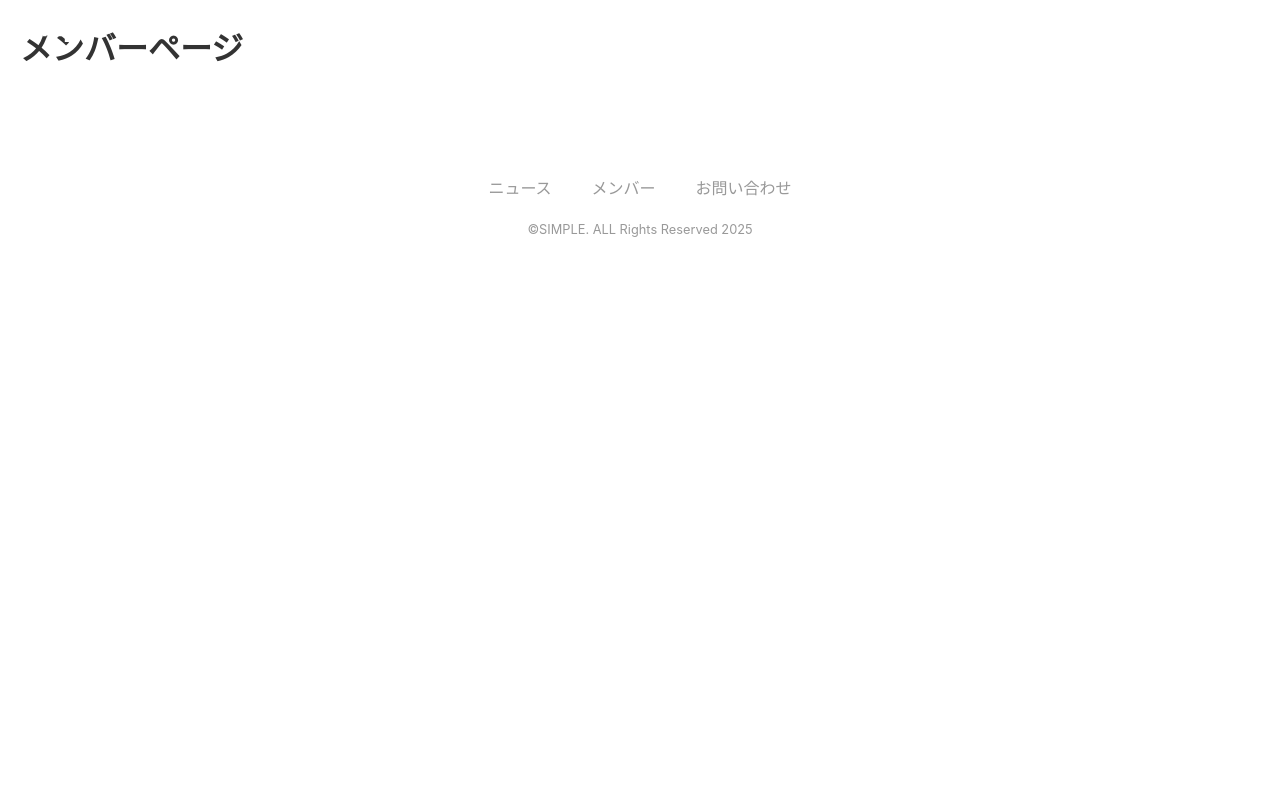
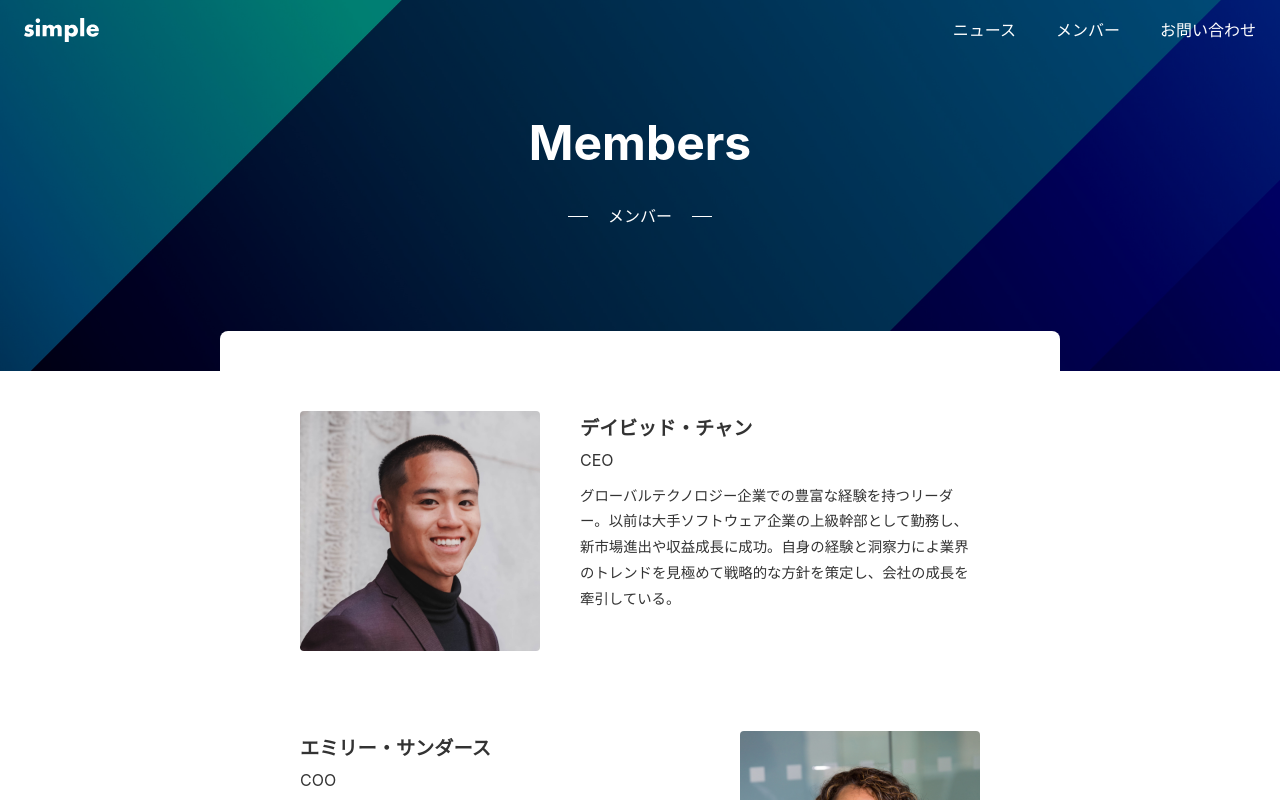
Before and after one commit to STHEXA/nextjs-microcms-book, a Next.js app: page /members in a window 1280 px wide. Shown: the top 800 px of the page. Built offline with nearby package versions, Linux system fonts and the light colour scheme.

Commit message:
メンバーページ作成

```diff
--- /dev/null
+++ b/app/_components/Hero/index.module.css
@@ -0,0 +1,55 @@
+.container {
+  position: relative;
+  display: flex;
+  align-items: center;
+  justify-content: center;
+  background-color: rgba(0, 0, 0, 0.5);
+  color: #fff;
+  overflow: hidden;
+  padding: 100px 0;
+}
+
+.title {
+  font-size: 3rem;
+  font-weight: bold;
+  text-align: center;
+  margin-bottom: 1rem;
+}
+
+.sub {
+  display: flex;
+  align-items: center;
+  gap: 20px;
+  margin-bottom: 40px;
+  justify-content: center;
+}
+
+.sub::before {
+  content: "";
+  display: block;
+  height: 1px;
+  width: 20px;
+  background-color: var(--color-text-unpainted);
+}
+
+.sub::after {
+  content: "";
+  display: block;
+  height: 1px;
+  width: 20px;
+  background-color: var(--color-text-unpainted);
+}
+
+.bgimg {
+  position: absolute;
+  top: 0;
+  right: 0;
+  width: 100%;
+  height: 600px;
+  object-fit: cover;
+  object-position: right;
+  display: flex;
+  align-items: center;
+  justify-content: center;
+  z-index: -1;
+}
--- /dev/null
+++ b/app/_components/Hero/index.tsx
@@ -0,0 +1,25 @@
+import Image from "next/image";
+import styles from "./index.module.css";
+type Props = {
+  title: string;
+  sub: string;
+};
+export default function Hero({ title, sub }: Props) {
+  return (
+    <>
+      <section className={styles.container}>
+        <div>
+          <h1 className={styles.title}>{title}</h1>
+          <p className={styles.sub}>{sub}</p>
+        </div>
+        <Image
+          className={styles.bgimg}
+          src="/img-mv.jpg"
+          alt=""
+          width={4000}
+          height={1200}
+        />
+      </section>
+    </>
+  );
+}
--- /dev/null
+++ b/app/_components/Sheet/index.module.css
@@ -0,0 +1,8 @@
+.container {
+  position: relative;
+  background-color: #fff;
+  width: 840px;
+  margin: -40px auto 0;
+  padding: 80px;
+  border-radius: 8px;
+}
--- /dev/null
+++ b/app/_components/Sheet/index.tsx
@@ -0,0 +1,9 @@
+import styles from "./index.module.css";
+
+type Props = {
+  children: React.ReactNode;
+};
+
+export default function Sheet({ children }: Props) {
+  return <div className={styles.container}>{children}</div>;
+}
--- /dev/null
+++ b/app/members/layout.tsx
@@ -0,0 +1,15 @@
+import Hero from "../_components/Hero";
+import Sheet from "../_components/Sheet";
+
+type Props = {
+  children: React.ReactNode;
+};
+
+export default function RootLayout({ children }: Props) {
+  return (
+    <>
+      <Hero title="Members" sub="メンバー" />
+      <Sheet>{children}</Sheet>
+    </>
+  );
+}
--- a/app/members/page.module.css
+++ b/app/members/page.module.css
@@ -0,0 +1,53 @@
+.text {
+  text-align: center;
+  margin-bottom: 40px;
+}
+
+.list {
+  display: flex;
+  align-items: flex-start;
+  gap: 40px;
+  margin-bottom: 80px;
+}
+
+.list:nth-child(even) {
+  flex-direction: row-reverse;
+}
+
+.image {
+  width: 240px;
+  height: auto;
+  border-radius: var(--border-radius);
+}
+
+.name {
+  font-size: 1.2rem;
+  font-weight: bold;
+}
+
+.position {
+  margin-bottom: 8px;
+}
+
+.profile {
+  font-size: 0.9rem;
+}
+
+.footer {
+  display: flex;
+  flex-direction: column;
+  align-items: center;
+  border-top: 1px solid var(--color-border);
+  padding-top: 40px;
+  text-align: center;
+  gap: 24px;
+}
+
+.message {
+  font-size: 2rem;
+  font-weight: bold;
+}
+
+.empty {
+  margin-bottom: 40px;
+}
--- a/app/members/page.tsx
+++ b/app/members/page.tsx
@@ -1,7 +1,70 @@
+import Image from "next/image";
+import styles from "./page.module.css";
 export default function Page() {
+  const data = {
+    contents: [
+      {
+        id: "1",
+        image: {
+          url: "/img-member1.jpg",
+          width: 240,
+          height: 240,
+        },
+        name: "デイビッド・チャン",
+        position: "CEO",
+        profile:
+          "グローバルテクノロジー企業での豊富な経験を持つリーダー。以前は大手ソフトウェア企業の上級幹部として勤務し、新市場進出や収益成長に成功。自身の経験と洞察力によ業界のトレンドを見極めて戦略的な方針を策定し、会社の成長を牽引している。",
+      },
+      {
+        id: "2",
+        image: {
+          url: "/img-member2.jpg",
+          width: 240,
+          height: 240,
+        },
+        name: "エミリー・サンダース",
+        position: "COO",
+        profile:
+          "グローバル企業での運営管理と組織改革の経験豊富なエグゼクティブ。以前は製造業界でCOOとして勤務し、生産効率の向上や品質管理の最適化に成功。戦略的なマインドセットと組織の能力強化に対する専門知識は、会社の成長と効率化に大きく貢献している。",
+      },
+      {
+        id: "3",
+        image: {
+          url: "/img-member3.jpg",
+          width: 240,
+          height: 240,
+        },
+        name: "ジョン・ウェルソン",
+        position: "CTO",
+        profile:
+          "先進技術の研究開発と製品イノベーションの分野で優れた経歴を持つテクノロジーエキスパート。以前は大手テクノロジー企業の研究機関部門で主任エンジニアとして勤務し、革新的な製品の開発に携わった。最新の技術ドレンドに精通し、当社の製品ポートフォリオを革新的かつ競争力のあるものにするためにリサーチと開発をリードしている。",
+      },
+    ],
+  };
   return (
-    <div style={{ margin: 20 }}>
-      <h1>メンバーページ</h1>
+    <div className={styles.container}>
+      {data.contents.length === 0 ? (
+        <p className={styles.empty}>メンバーが登録されていません。</p>
+      ) : (
+        <ul>
+          {data.contents.map((member) => (
+            <li key={member.id} className={styles.list}>
+              <Image
+                src={member.image.url}
+                alt=""
+                width={member.image.width}
+                height={member.image.width}
+                className={styles.image}
+              />
+              <dl>
+                <dt className={styles.name}>{member.name}</dt>
+                <dd className={styles.position}>{member.position}</dd>
+                <dd className={styles.profile}>{member.profile}</dd>
+              </dl>
+            </li>
+          ))}
+        </ul>
+      )}
     </div>
   );
 }
```
